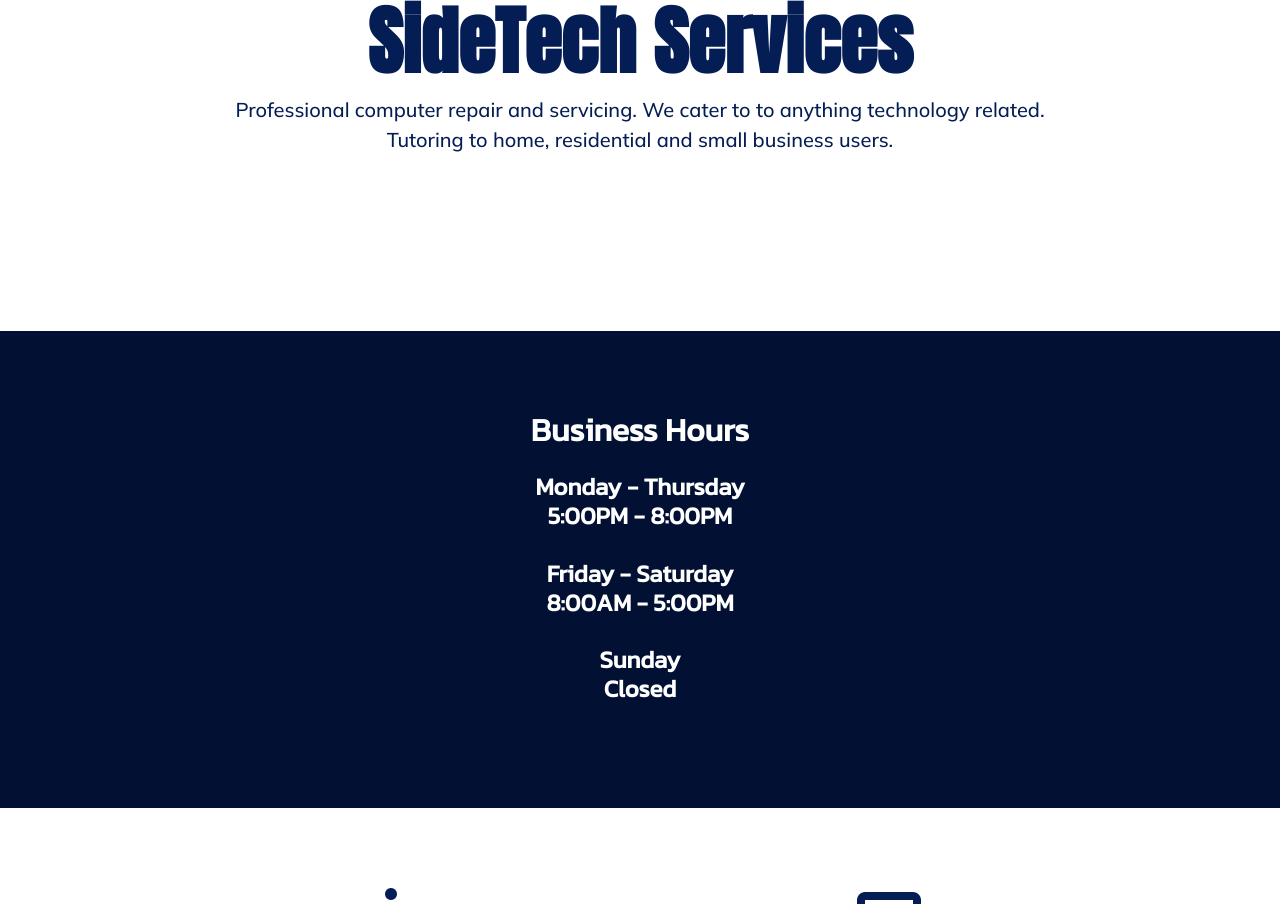
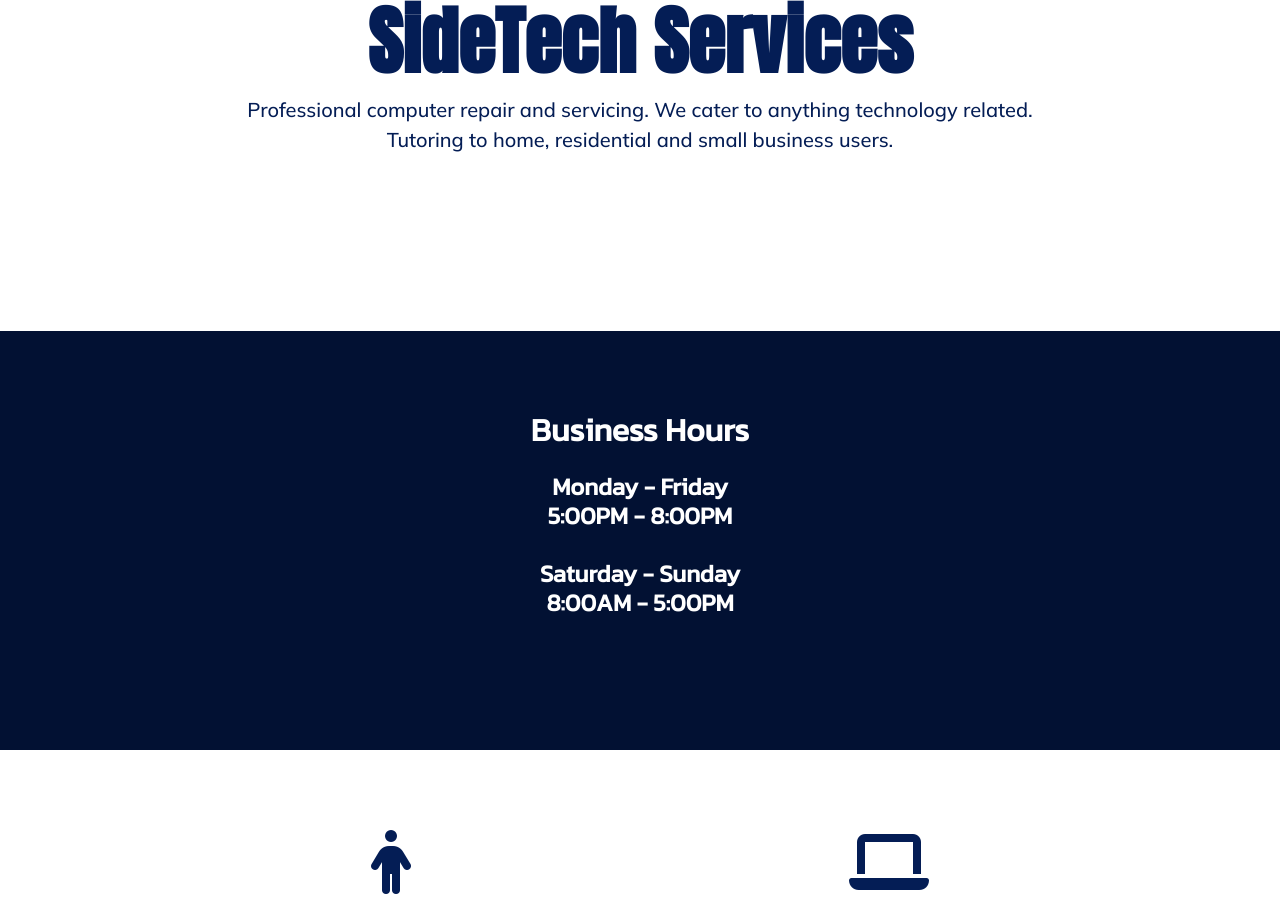
Before and after one commit to sidetechservices/sidetechservices, a plain HTML site: page index.html in a window 1280 px wide. Shown: the part 417-1321 px from the top of the page. Drawn offline with nearby package versions, Linux system fonts and the light colour scheme.

Commit message:
updated hours and typo

```diff
--- a/index.html
+++ b/index.html
@@ -60,7 +60,7 @@
                         <!-- Mashead text and app badges-->
                         <div class="mb-5 text-center text-lg-start">
                             <h1 style="text-align: center;font-family: 'Anton', sans-serif;font-size:75px;color:#041D55;">SideTech Services</h1>
-                            <p class="lead fw-normal  mb-5" style="text-align: center;color:#041D55;">Professional computer repair and servicing. We cater to to anything technology related.<br>Tutoring to home, residential and small business users. </p>
+                            <p class="lead fw-normal  mb-5" style="text-align: center;color:#041D55;">Professional computer repair and servicing. We cater to anything technology related.<br>Tutoring to home, residential and small business users. </p>
                             <div class="d-flex flex-column flex-lg-row align-items-center">
                             </div>
                         </div>
@@ -73,9 +73,8 @@
             <div class="container px-5">
                 <div class="row gx-5 justify-content-center">
                     <h2 class="text-center text-white mb-4" style="color:rgba(255, 255, 255, 0.95);">Business Hours</h2>
-                    <h4 class="text-center text-white mb-4" style="color:rgba(255, 255, 255, 0.95);">Monday - Thursday<br> 5:00PM - 8:00PM<br><br>
-                        Friday - Saturday<br> 8:00AM - 5:00PM<br><br>
-                        Sunday<br> Closed<br>
+                    <h4 class="text-center text-white mb-4" style="color:rgba(255, 255, 255, 0.95);">Monday - Friday<br> 5:00PM - 8:00PM<br><br>
+                        Saturday - Sunday<br> 8:00AM - 5:00PM<br><br>
                         </h4>
                     </div>
             </div>
```
